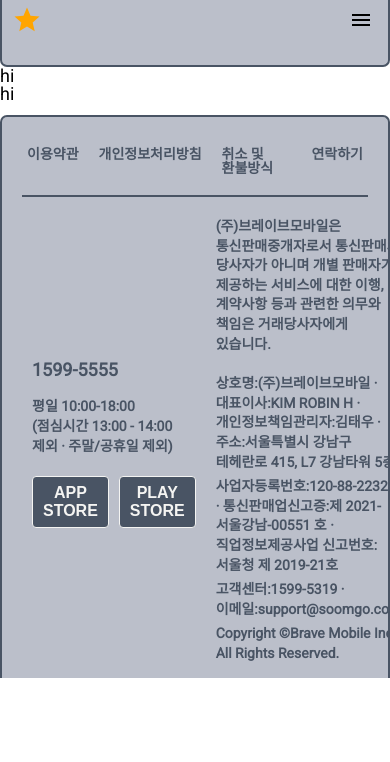
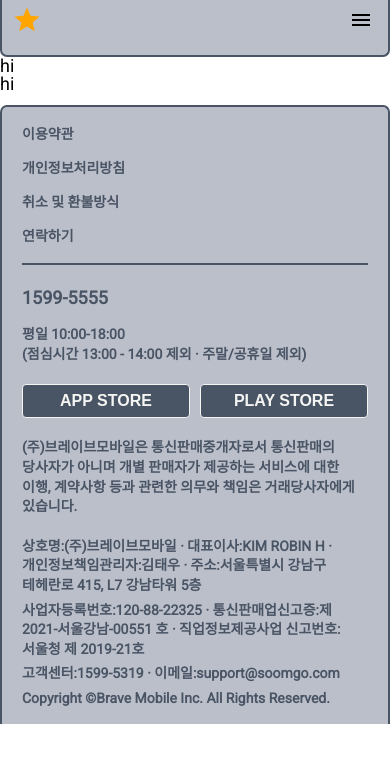
Before and after one commit to Develing1991/my-portfolio, a Next.js app: page / in a window 390 px wide. Shown: the top 762 px of the page. Built offline with nearby package versions, Linux system fonts and the light colour scheme.

Commit message:
footer반응형 완료

```diff
--- a/src/components/layouts/footers/DefaultFooter.styles.ts
+++ b/src/components/layouts/footers/DefaultFooter.styles.ts
@@ -20,6 +20,19 @@
 `;
 export const TermsMenu = styled.ul`
 	display: flex;
+	@media screen and (max-width: 480px) {
+		flex-direction: column;
+		& li {
+			padding: 10px 0;
+		}
+		& li:last-child {
+			margin-bottom: 10px;
+		}
+		& li:hover {
+			transform: none;
+			color: white;
+		}
+	}
 `;
 export const TermsMenuItem = styled.li`
 	padding: 20px 5px;
@@ -42,10 +55,18 @@
 	align-items: center;
 	gap: 10px;
 	line-height: 1.4;
+	@media screen and (max-width: 800px) {
+		flex-direction: column;
+		margin-top: 10px;
+	}
 `;
 export const CallCenterDiv = styled.div`
 	flex-basis: 30%;
 	padding: 10px;
+	@media screen and (max-width: 800px) {
+		width: 100%;
+		padding: 10px 0;
+	}
 `;
 export const CallNumberText = styled.p`
 	font-size: ${globalFontSize.large};
--- a/src/components/layouts/headers/DefaultHeader.styles.ts
+++ b/src/components/layouts/headers/DefaultHeader.styles.ts
@@ -20,7 +20,7 @@
 	border-radius: 0 0 7px 7px;
 	@media screen and (max-width: 800px) {
 		flex-direction: column;
-		padding: 0 10px 10px 10px;
+		padding: 0 10px 0 10px;
 	}
 `;
 
```
